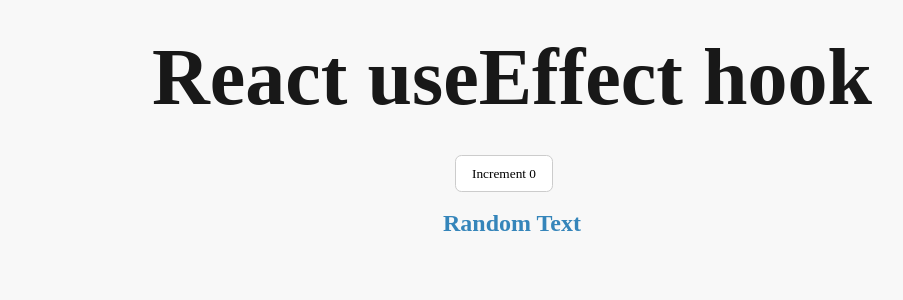
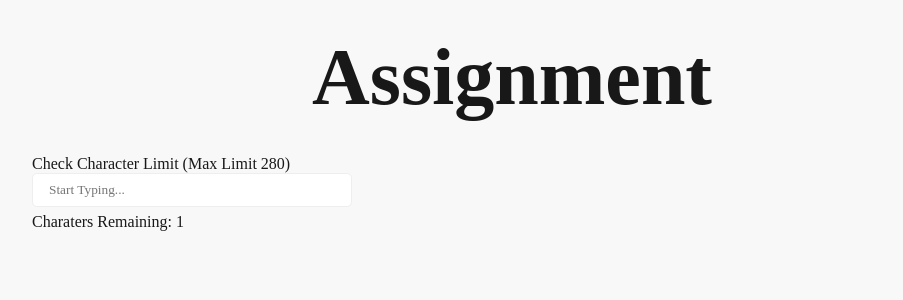
Before and after one commit to suyashpradhan/advance-react, a React (Create React App) app: page / in a window 1280 px wide. Shown: the top 300 px of the page, without its empty margins (128-1031 px from the left). Built offline with nearby package versions, Linux system fonts and the light colour scheme.

Commit message:
react js practice

```diff
--- a/src/App.css
+++ b/src/App.css
@@ -8,12 +8,15 @@
 body {
   background-color: #f8f8f8;
   color: #181818;
-  text-align: center;
+  max-width: 62rem;
+  margin: 0 auto;
+  padding: 0 1rem;
 }
 
 h1 {
   margin: 2rem 0;
   font-size: 5rem;
+  text-align: center;
 }
 
 button {
@@ -25,3 +28,15 @@ button {
   border-radius: .4rem;
   cursor: pointer;
 }
+
+.field {
+  padding: .5rem 1rem;
+  width: 20rem;
+  border: 1px solid #eee;
+  border-radius: .3rem;
+  margin-bottom: .4rem;
+}
+
+.field:focus {
+  outline: none
+}
--- /dev/null
+++ b/src/PracticeApp/twitterCharacter.js
@@ -0,0 +1,41 @@
+import React, { useState } from "react";
+import "../App.css";
+
+function CharacterCounter() {
+  let [character, setCharacter] = useState("");
+  let [count, setCounter] = useState(1);
+
+  let totalLimit = 280;
+  let userInput;
+  function changeHandler(e) {
+    userInput = e.target.value.length;
+    if (userInput > totalLimit) {
+      setCharacter("Exceeded");
+      setCounter(totalLimit + 1);
+    } else {
+      setCounter(totalLimit - 1);
+    }
+  }
+
+  return (
+    <div>
+      <h1>Assignment</h1>
+
+      <form>
+        <label>Check Character Limit (Max Limit 280)</label>
+        <br />
+        <input
+          type="text"
+          onChange={changeHandler}
+          placeholder="Start Typing..."
+          className="field"
+        ></input>
+      </form>
+
+      <span>Charaters Remaining: {character} </span>
+      <span>{count}</span>
+    </div>
+  );
+}
+
+export default CharacterCounter;
--- a/src/index.js
+++ b/src/index.js
@@ -1,6 +1,6 @@
 import React from "react";
 import ReactDOM from "react-dom";
-import App from "./UseEffect/App";
+import App from "./PracticeApp/twitterCharacter";
 
 ReactDOM.render(
   <React.StrictMode>
```
Also changed, not shown: 1 other file (tests, documents, lock files or other folders).
